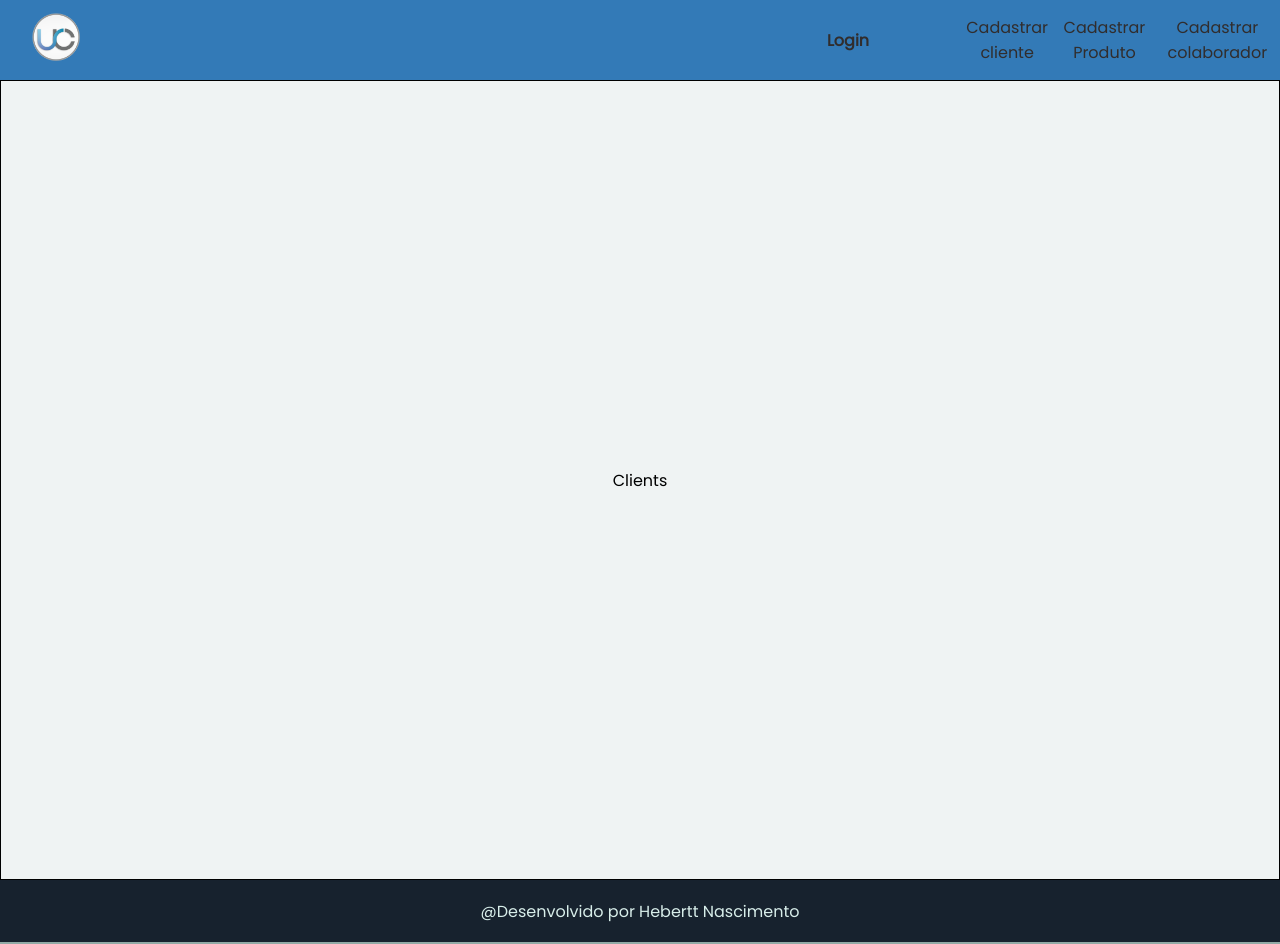
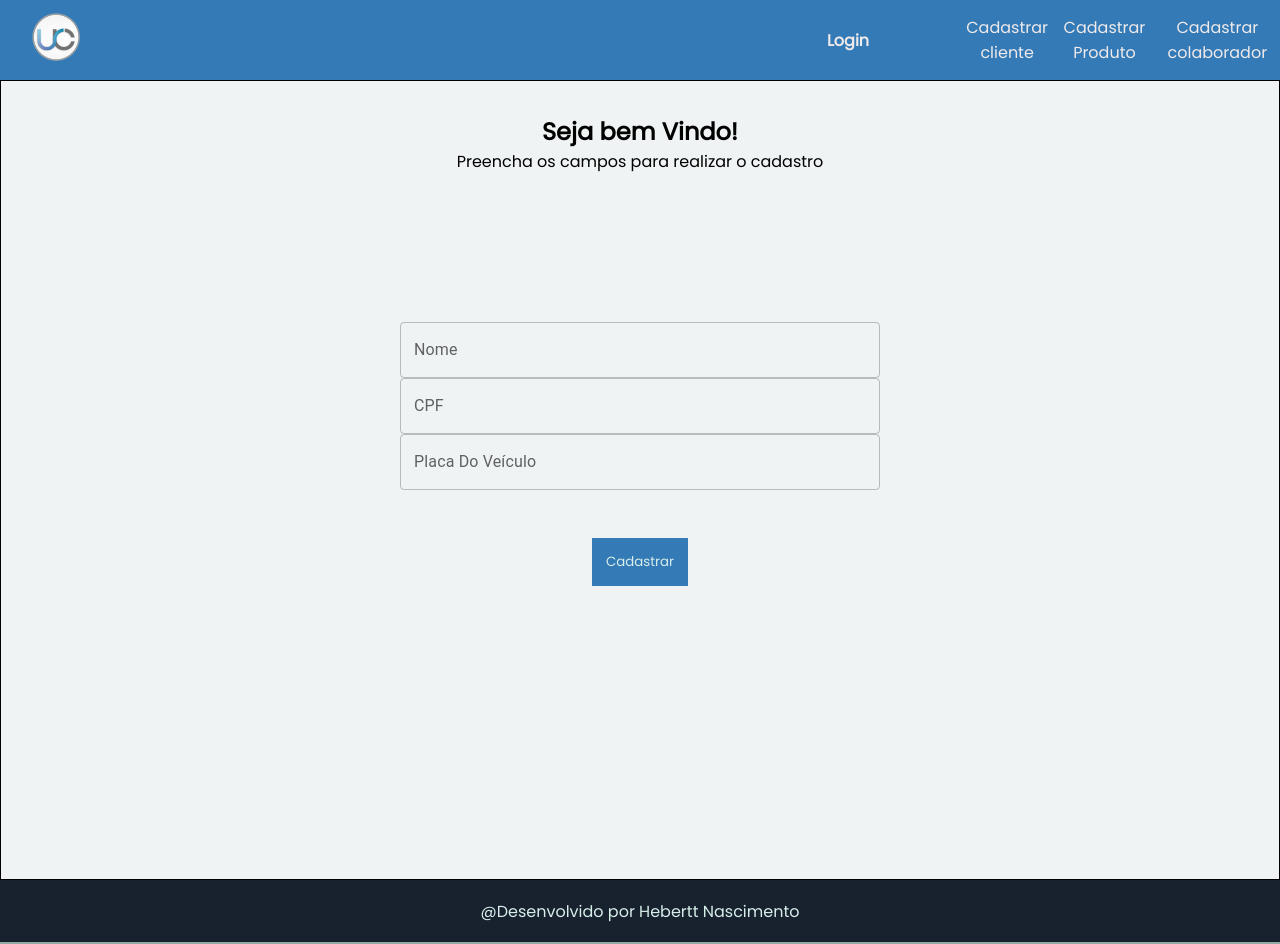
Before and after one commit to Kamui-Hebertt/ultracar-front-end-challenger, a React (Vite) app: page /client in a window 1280 px wide. Built offline with nearby package versions, Linux system fonts and the light colour scheme.

Commit message:
feat: tela de login e cadastro

```diff
--- a/package.json
+++ b/package.json
@@ -9,6 +9,9 @@
     "preview": "vite preview"
   },
   "dependencies": {
+    "@emotion/react": "^11.10.6",
+    "@emotion/styled": "^11.10.6",
+    "@mui/material": "^5.12.1",
     "react": "^18.2.0",
     "react-dom": "^18.2.0",
     "react-router-dom": "^6.10.0",
--- a/src/components/header/Nav.tsx
+++ b/src/components/header/Nav.tsx
@@ -1,5 +1,6 @@
 import styled from "styled-components"
 import { Link } from "react-router-dom";
+
 
 // import {  ConteinerLinks} from "./HeaderStyle";
 export const ContainerNav = styled.nav`
@@ -16,7 +17,7 @@ export const ContainerNav = styled.nav`
    text-align: center;
 
 
-    color:rgb(49, 45, 45);
+    color:rgb(240, 234, 234);
     text-decoration: none;
     &:hover{
       opacity:0.5;
--- a/src/pages/Client.tsx
+++ b/src/pages/Client.tsx
@@ -1,12 +1,67 @@
 import { ContainerMain } from "../components/home/HomeStyles";
 
+import React, { useState } from "react";
+import TextField from "@mui/material/TextField";
 
-const Client:React.FC = () => {
-  return(
+import { ConatinerContact, SectionLogin } from "./LoginStyles";
+
+const Client = () => {
+  const [name, setName] = useState("");
+  const [cpf, setCPF] = useState("");
+  const [plate, setPlate] = useState("");
+
+  const submit= (e:React.FormEvent<HTMLFormElement>) => {
+   e.preventDefault();
+
+    if (!name || !cpf || !plate) {
+      return alert("Preencha todos os campos");
+    }
+
+    if(cpf.trim().length < 11 ) {
+      return alert("Cpf inválido, digite um formato válido")
+    }
+
+
+  };
+  return (
     <ContainerMain>
-      <p>Clients</p>
+      <ConatinerContact>
+        <h2>Seja bem Vindo!</h2>
+        <p>Preencha os campos para realizar o cadastro</p>
+        <form onSubmit={submit}>
+          <SectionLogin>
+
+            <TextField
+              label="Nome"
+              variant="outlined"
+
+              fullWidth
+              value={name}
+              onChange={(e)=>setName(e.target.value)}
+            />
+            <TextField
+              label="CPF"
+              variant="outlined"
+
+              fullWidth
+              value={cpf}
+              onChange={(e)=>setCPF(e.target.value)}
+            />
+            <TextField
+              label="Placa Do Veículo"
+              variant="outlined"
+
+              fullWidth
+               value={plate}
+              onChange={(e)=>setPlate(e.target.value)}
+            />
+
+            <button  type="submit">Cadastrar</button>
+          </SectionLogin>
+        </form>
+      </ConatinerContact>
     </ContainerMain>
-  )
-}
+  );
+};
 
 export default Client;
--- a/src/pages/Login.tsx
+++ b/src/pages/Login.tsx
@@ -1,10 +1,49 @@
 import { ContainerMain } from "../components/home/HomeStyles";
+import React, { useState } from "react";
+import TextField from '@mui/material/TextField';
+import qrCode from '../assets/qrcode.png';
+import styled from "styled-components";
+import { ConatinerContact,  SectionLogin} from './LoginStyles';
+
+const Login = () => {
+
+  const [qrcodeORcpf, SetqrcodeORcpf] = useState('');
 
 
-const Login:React.FC = () => {
+
+  const TextFieldContainer = styled.input`
+  /* Add your styles here */
+  width: 100%;
+  padding: 10px;
+  font-size: 16px;
+  border: 1px solid #ccc;
+  border-radius: 4px;
+`;
+
+
+
   return(
     <ContainerMain>
-      <p>login</p>
+     <ConatinerContact>
+
+        <h2>Seja bem Vindo!</h2>
+        <p>Insira o seu cpf ou scaneie o seu qr code para fazer login</p>
+      <form>
+        <SectionLogin>
+      <TextField
+        label="Cpf/Qr code"
+        variant="outlined"
+        required
+        fullWidth
+        value={qrcodeORcpf}
+        // onChange={()=> {SetqrcodeORcpf()}}
+
+      />
+      <img  src={qrCode} alt="QR code" />
+      <button>Entrar</button>
+      </SectionLogin>
+    </form>
+    </ConatinerContact>
     </ContainerMain>
   )
 }
--- /dev/null
+++ b/src/pages/LoginStyles.tsx
@@ -0,0 +1,102 @@
+import styled from 'styled-components';
+
+export const ConatinerContact = styled.div`
+  display: flex;
+  justify-content: center;
+  align-items: center;
+  flex-direction: column;
+  margin-bottom: 10rem;
+  margin-top: 3rem;
+
+`;
+
+export const ContainerTitleDesc = styled.section`
+  max-width: 1100px;
+  width: 100%;
+  padding: 2rem;
+  display: flex;
+  flex-direction: column;
+  text-align: center;
+  h1{
+    margin-bottom: 1.5rem;
+  }
+`;
+
+export const ContainerForm = styled.section`
+  max-width: 900px;
+  width: 100%;
+  display: flex;
+  padding: 1rem;
+  align-items: center;
+`;
+
+export const ContainerInput = styled.div`
+  display: flex;
+  width: 100%;
+  gap: 5px;
+  @media (max-width: 500px) {
+    flex-wrap: wrap;
+    gap: 0.7rem;
+  }
+`;
+
+export const Button = styled.input`
+  width: 8rem;
+  height: 3rem;
+  font-size: 17px;
+  /* border-radius: 1rem; */
+  border: 1px solid #000;
+  color: #000;
+  font-weight: bold;
+  background-color: rgb(239,239,239);
+  :hover{
+    transition: 800ms;
+    background: none;
+    color: rgb(239,239,239);
+    background-color: #000;
+    font-weight: bold;
+  }
+`;
+
+export const SectionLogin = styled.section `
+
+display:flex;
+height:35rem;
+width: 30rem;
+justify-content: center;
+flex-direction: column;
+align-items: center;
+button{
+  margin-top:3rem;
+    display: flex;
+    -webkit-box-pack: center;
+    justify-content: center;
+    -webkit-box-align: center;
+    align-items: center;
+    height: 3rem;
+    width: 6rem;
+    background-color: rgb(51, 122, 183);
+    border:none;
+    color: rgb(216, 238, 234);
+  :hover{
+    transition: 800ms;
+    opacity: 0.5;
+    cursor:pointer;
+
+  }
+}
+p{
+  text-align:center;
+
+}
+@media (max-width: 500px) {
+   width: 20rem
+
+  }
+
+img{
+  margin-top: 3rem;
+  height: 17rem;
+  width: 15rem;
+}
+`
```
Also changed, not shown: src/assets/qrcode.png (added), 1 other file (tests, documents, lock files or other folders).
